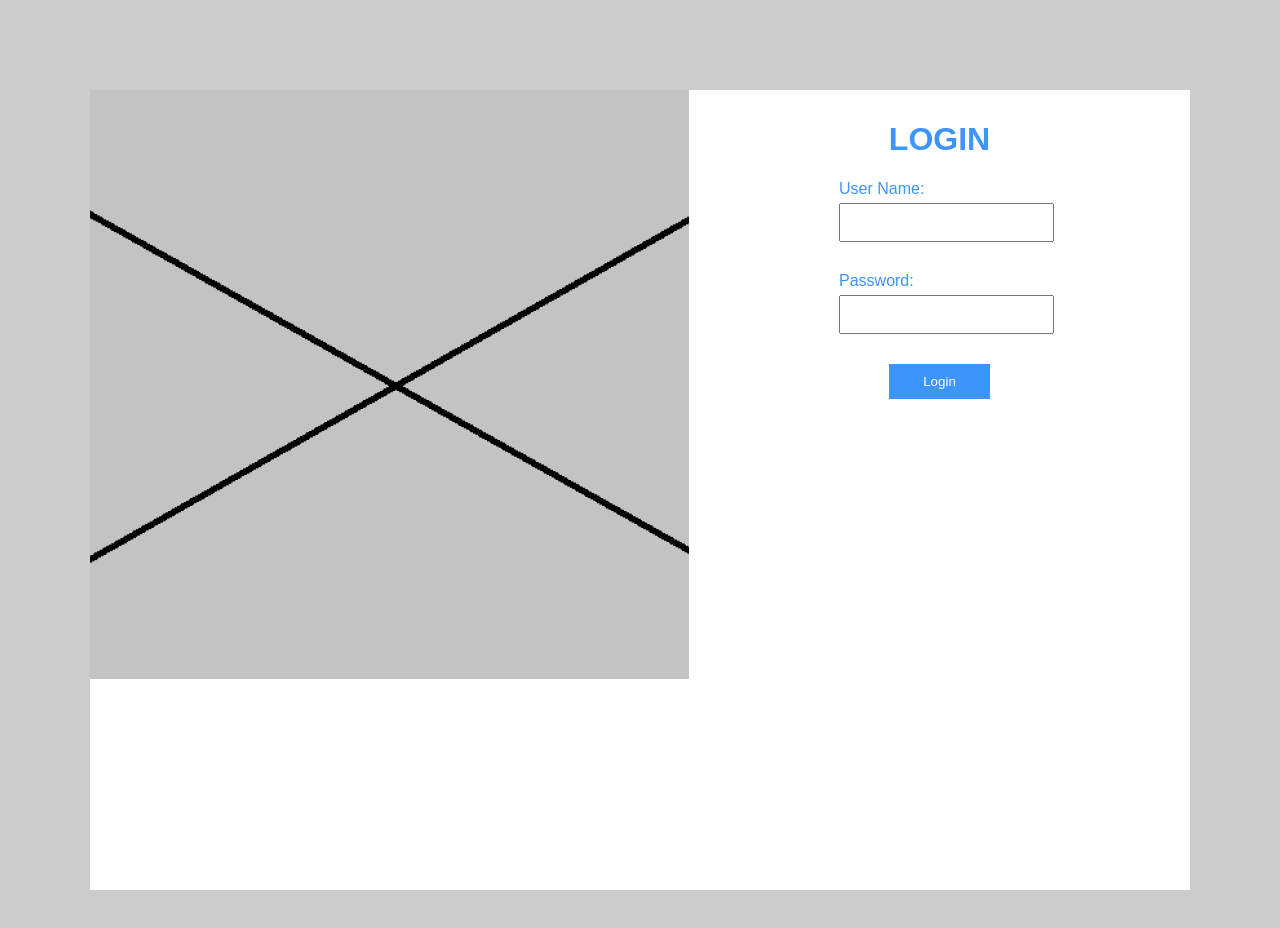
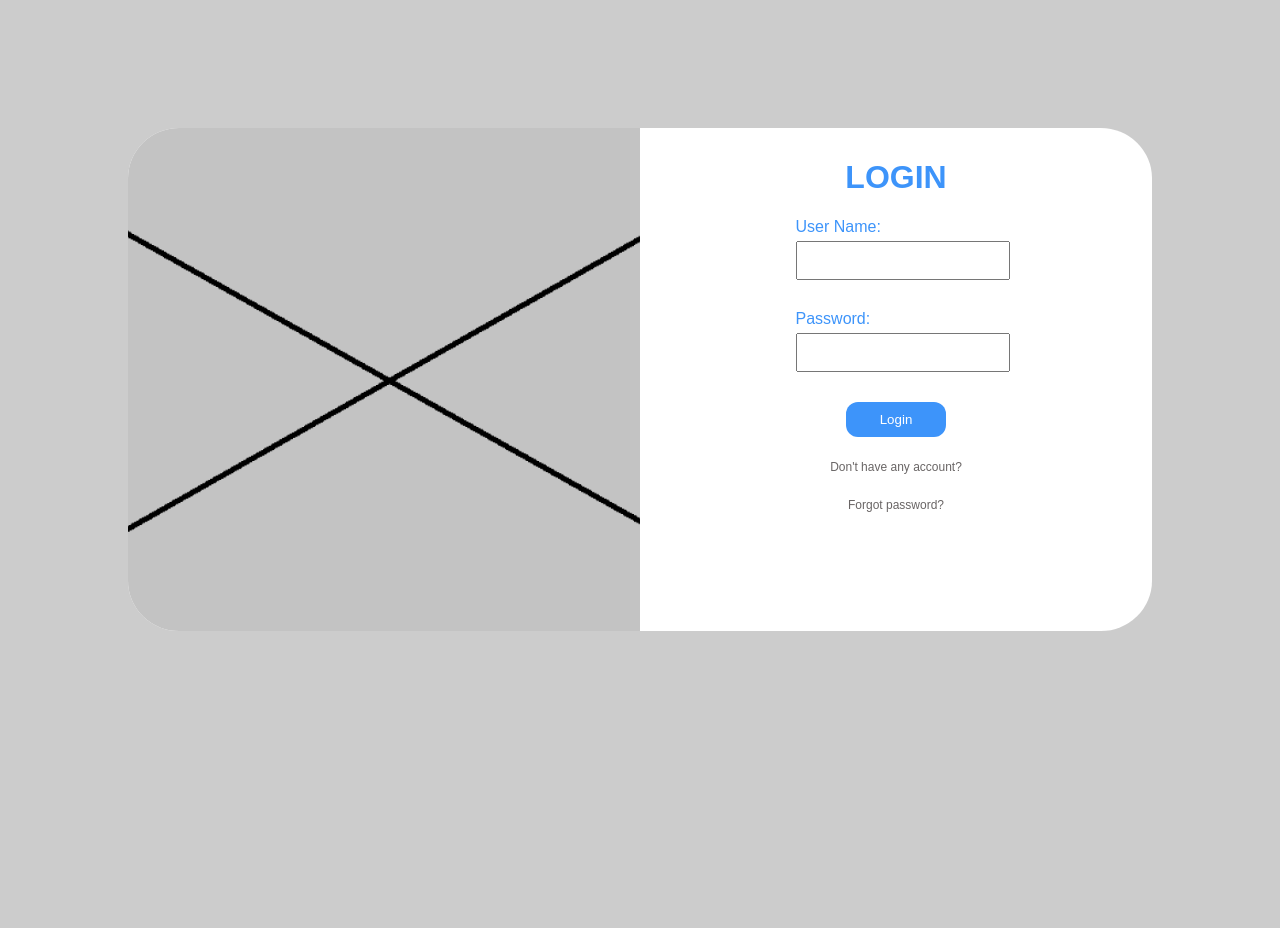
Before and after one commit to jorgealamoo/PS-grupo-10, a plain HTML site: page Login/index.html in a window 1280 px wide. After the commit the page ends 800 px from the top, so only its background shows below. Drawn offline with Linux system fonts and the light colour scheme.

Commit message:
Añadido bordes redondeados y arreglado problema de la imagen

```diff
--- a/Login/index.html
+++ b/Login/index.html
@@ -26,6 +26,14 @@
                         </div>
 
                         <button type="button">Login</button>
+
+                        <div class="dont-have-account-link">
+                            <a href="#">Don't have any account?</a>
+                        </div>
+
+                        <div class="forgot-password-link">
+                            <a href="#">Forgot password?</a>
+                        </div>
                     </form>
                 </div>
             </div>
--- a/Login/styles.css
+++ b/Login/styles.css
@@ -7,8 +7,8 @@ body {
 
 .container {
     display: flex;
-    height: 100vh;
-    padding: 90px;
+    height: 90%;
+    padding: 10%;
 }
 
 
@@ -17,6 +17,22 @@ body {
     flex: 1;
     box-sizing: border-box;
     background-color: #ffffff;
+}
+
+.left-side {
+    position: relative;
+    overflow: hidden;
+    border-radius: 10% 0 0 10%;
+}
+
+.left-side img {
+    width: 100%;
+    height: auto;
+    display: block;
+}
+
+.right-side {
+    border-radius: 0 10% 10% 0;
 }
 
 .login-form-container {
@@ -57,4 +73,24 @@ button {
     color: #ffffff;
     border: none;
     cursor: pointer;
+    border-radius: 12px;
 }
+
+.dont-have-account-link,
+.forgot-password-link {
+    margin-top: 10%;
+}
+
+.dont-have-account-link a,
+.forgot-password-link a {
+    display: inline-block;
+    text-decoration: none;
+    color: #696565;
+    margin-right: 0;
+    font-size: 12px;
+}
+
+.dont-have-account-link a:hover,
+.forgot-password-link a:hover {
+    text-decoration: underline;
+}
```
